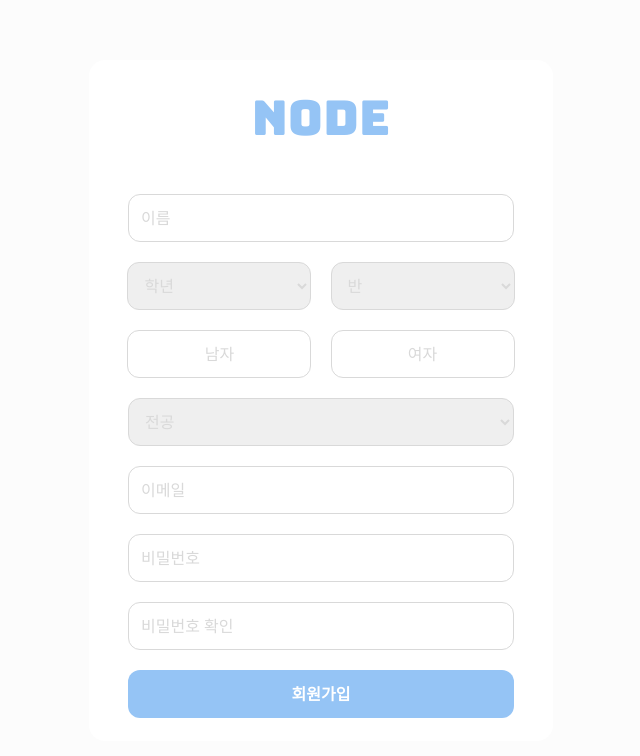
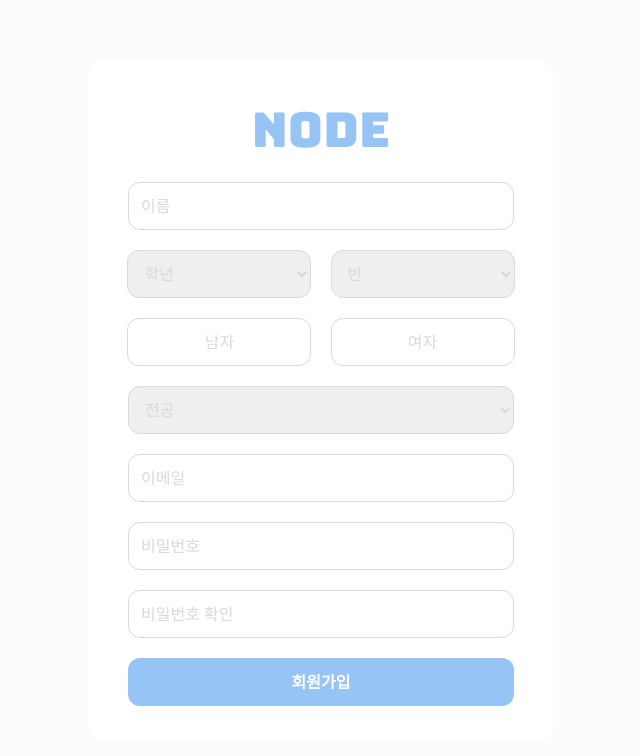
Before and after one commit to team-incube/NODE-front, a React (Create React App) app: page /signup in a window 1280 px wide. Shown: the top 756 px of the page, without its empty margins (319-959 px from the left). Built offline with nearby package versions, Linux system fonts and the light colour scheme.

Commit message:
design: form padding-top 수정

```diff
--- a/src/views/signup/ui/index.jsx
+++ b/src/views/signup/ui/index.jsx
@@ -7,7 +7,7 @@ function SignupViews() {
         <div className="w-screen h-screen bg-[#FCFCFC] flex justify-center items-center">
             <div className='bg-white flex flex-col justify-center items-center rounded-2xl w-[28.94rem] h-[42.5625rem]'>
                 <p className="flex justify-center items-center font-['Bungee'] text-[3rem] text-[#95C4F5] m-0">NODE</p>
-                <form className='flex flex-col items-center pt-10 gap-5 w-full'>
+                <form className='flex flex-col items-center pt-[1rem] gap-5 w-full'>
                     <input type='text' placeholder='이름' className='border border-[#D9D9D9] text-base font-normal rounded-xl w-5/6 h-12 px-3 text-[#1B5087] placeholder-[#D9D9D9]'></input>
                     <div className="flex gap-[1.2rem] items-center">
                         <select className="border border-[#D9D9D9] text-base font-normal rounded-xl w-[11.5rem] h-[3rem] px-3 text-[#D9D9D9]">
```
